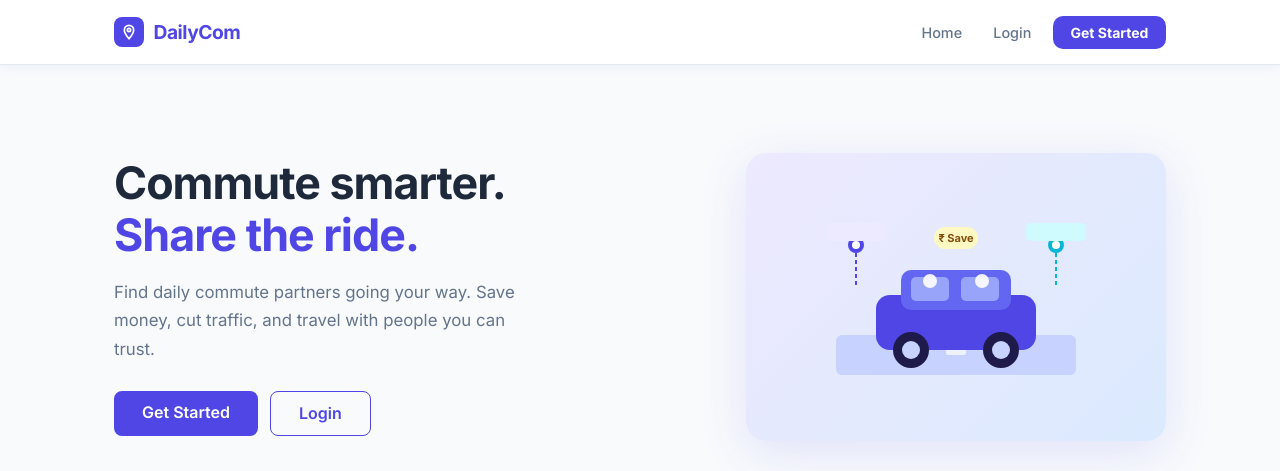
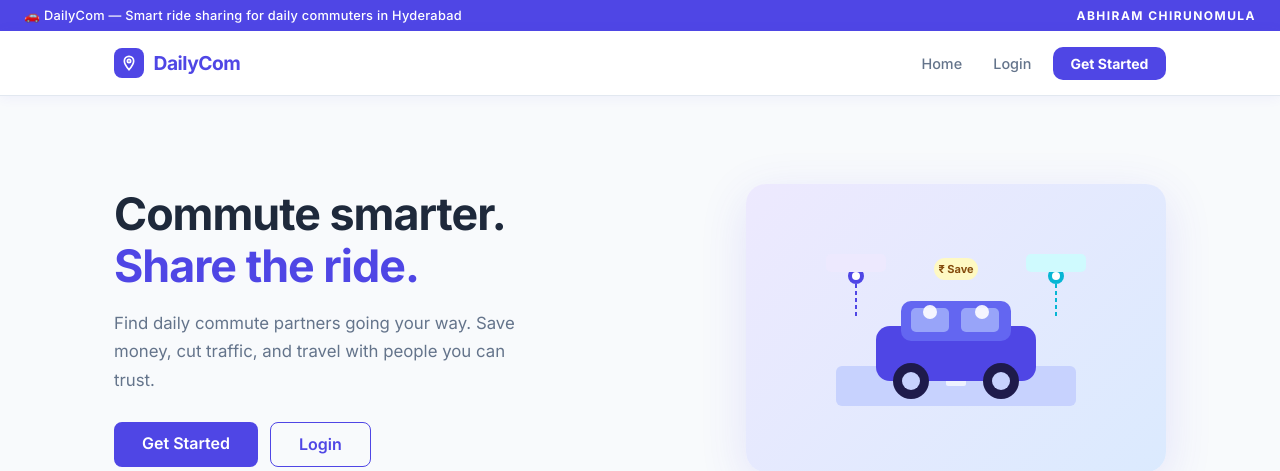
Before and after one commit to abhichirunomula/DailyCom, a Django app: page / in a window 1280 px wide. Shown: the top 471 px of the page. Run offline with Django 5.2, Linux system fonts and the light colour scheme.

Commit message:
Announcement bar

```diff
--- a/static/css/style.css
+++ b/static/css/style.css
@@ -482,3 +482,26 @@ tr:hover td {
   font-size: 0.8rem;
   color: #475569;
 }
+
+/* ── Announcement Bar ── */
+.announce-bar {
+  background: #4f46e5;
+  color: #fff;
+  padding: 0.5rem 1.5rem;
+  display: flex;
+  justify-content: space-between;
+  align-items: center;
+  font-size: 0.8rem;
+  font-weight: 500;
+  letter-spacing: 0.02em;
+}
+.announce-text {
+  color: #fff;
+}
+.announce-name {
+  color: #fff;
+  font-weight: 700;
+  letter-spacing: 0.12em;
+  text-transform: uppercase;
+  font-size: 0.75rem;
+}
--- a/templates/base.html
+++ b/templates/base.html
@@ -8,6 +8,11 @@
   <link rel="stylesheet" href="{% static 'css/style.css' %}">
 </head>
 <body>
+ <!-- Announcement Bar -->
+<div class="announce-bar">
+  <span class="announce-text">🚗 DailyCom — Smart ride sharing for daily commuters in Hyderabad</span>
+  <span class="announce-name">Abhiram Chirunomula</span>
+</div>
 
 <nav class="dc-nav">
   <div class="dc-nav-inner">
```
